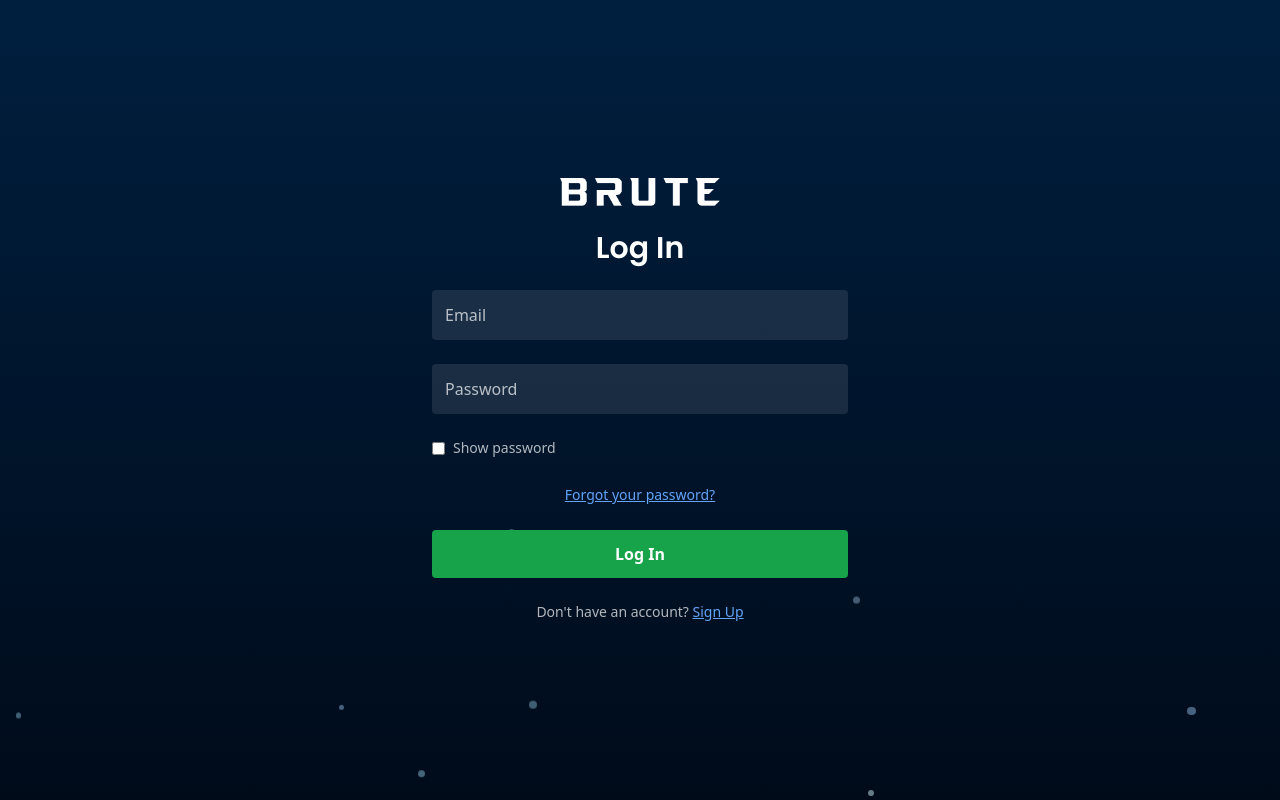
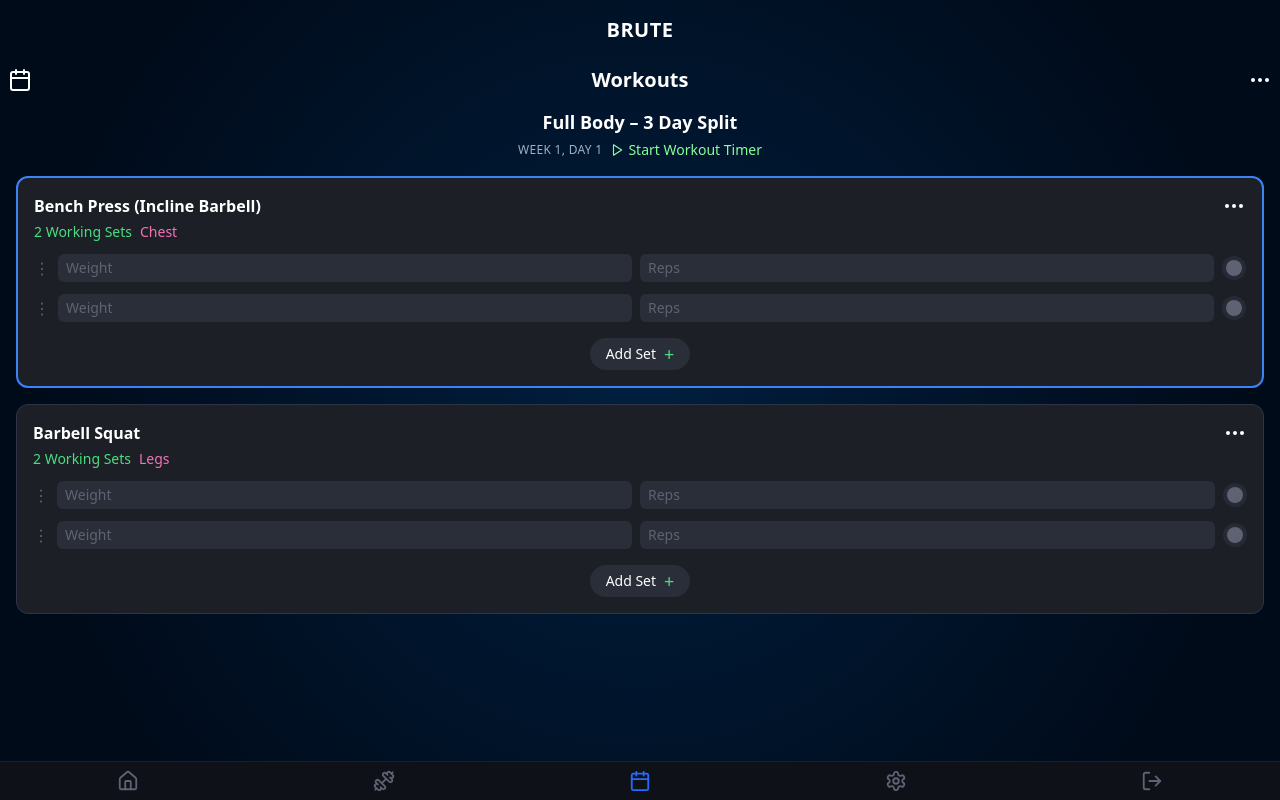
Before and after one commit to clampos/brute, a React (Vite) app: page /workouts in a window 1280 px wide. Before the commit this address led to /login. Built offline with nearby package versions, Linux system fonts and the light colour scheme.

Commit message:
Scaffolded Workouts.tsx

```diff
--- a/src/screens/Workouts.tsx
+++ b/src/screens/Workouts.tsx
@@ -1,105 +1,10 @@
-import React, { useState, useEffect } from "react";
+import React, { useEffect } from "react";
+import { MoreHorizontal, Dumbbell, Play, Calendar } from "lucide-react";
+import BottomBar from "../components/BottomBar";
 import { useNavigate } from "react-router-dom";
-import logo from "../assets/logo.png";
-import icon from "../assets/icon_placeholder.png";
-import BottomBar from "../components/BottomBar";
-import {
-  Calendar,
-  MoreHorizontal,
-  ChevronDown,
-  ChevronRight,
-  Clock,
-} from "lucide-react";
 
 export default function Workouts() {
   const navigate = useNavigate();
-  const [firstName, setFirstName] = useState("John");
-  const [surname, setSurname] = useState("Doe");
-  const [loading, setLoading] = useState(true);
-  const [workoutsData, setWorkoutsData] = useState<Record<string, any[]>>({});
-  const [openSections, setOpenSections] = useState<Record<string, boolean>>({});
-
-  useEffect(() => {
-    const token = localStorage.getItem("token");
-    if (!token) {
-      navigate("/login");
-      return;
-    }
-
-    const fetchData = async () => {
-      try {
-        // Fetch user
-        const userRes = await fetch("http://localhost:4242/api/dashboard", {
-          headers: { Authorization: `Bearer ${token}` },
-        });
-
-        if (!userRes.ok) throw new Error("Unauthorized");
-
-        const userData = await userRes.json();
-        setFirstName(userData.firstName);
-        setSurname(userData.surname);
-
-        // For now, we'll simulate workout data
-        // In a real app, you'd fetch from: http://localhost:4242/auth/workouts
-        const mockWorkouts = [
-          {
-            id: 1,
-            name: "Upper Body Strength",
-            date: "2024-07-22",
-            duration: 45,
-            status: "completed",
-            programme: "Push Pull Legs",
-          },
-          {
-            id: 2,
-            name: "Lower Body Power",
-            date: "2024-07-21",
-            duration: 50,
-            status: "completed",
-            programme: "Push Pull Legs",
-          },
-          {
-            id: 3,
-            name: "Cardio Session",
-            date: "2024-07-20",
-            duration: 30,
-            status: "completed",
-            programme: "Full Body",
-          },
-        ];
-
-        // Group by date (you could group by week, month, or programme)
-        const grouped: Record<string, any[]> = {};
-        mockWorkouts.forEach((workout: any) => {
-          const dateKey = new Date(workout.date).toLocaleDateString("en-US", {
-            weekday: "long",
-            year: "numeric",
-            month: "long",
-            day: "numeric",
-          });
-          if (!grouped[dateKey]) grouped[dateKey] = [];
-          grouped[dateKey].push(workout);
-        });
-
-        setWorkoutsData(grouped);
-
-        // Initialize open state for all sections
-        const initialOpen: Record<string, boolean> = {};
-        Object.keys(grouped).forEach((key) => {
-          initialOpen[key] = true;
-        });
-        setOpenSections(initialOpen);
-      } catch (err) {
-        console.error("Error:", err);
-        localStorage.removeItem("token");
-        navigate("/login");
-      } finally {
-        setLoading(false);
-      }
-    };
-
-    fetchData();
-  }, []);
 
   const handleLogout = () => {
     localStorage.removeItem("token");
@@ -107,31 +12,22 @@ export default function Workouts() {
     navigate("/login");
   };
 
-  const toggleSection = (section: string) => {
-    setOpenSections((prev) => ({
-      ...prev,
-      [section]: !prev[section],
-    }));
-  };
-
   return (
     <div
-      className="min-h-screen text-[#5E6272] flex flex-col p-4 pb-16"
+      className="min-h-screen text-white pb-16"
       style={{
         background:
           "radial-gradient(circle at center, #001F3F 0%, #000B1A 80%)",
       }}
     >
-      {/* Logo */}
-      <div className="w-full max-w-[375px] h-[44px] px-4 flex justify-center items-center mx-auto">
-        <img
-          src={logo}
-          alt="Logo"
-          className="w-[84.56px] h-[15px] object-contain md:w-[100px] md:h-[18px]"
-        />
+      {/* Top Logo Bar */}
+      <div className="w-full max-w-[375px] h-[44px] px-4 flex justify-center items-center mx-auto pt-4">
+        <span className="text-white text-xl font-bold tracking-wide">
+          BRUTE
+        </span>
       </div>
 
-      {/* Top Bar */}
+      {/* Top Navigation Bar */}
       <div className="flex justify-between items-center mt-4 px-2 h-10 relative">
         <Calendar className="text-white w-6 h-6" />
         <h2 className="absolute left-1/2 transform -translate-x-1/2 text-white font-semibold text-xl">
@@ -140,82 +36,77 @@ export default function Workouts() {
         <MoreHorizontal className="text-white w-6 h-6" />
       </div>
 
-      {/* Start New Workout */}
-      <div className="w-full px-2 mb-5 mt-6">
-        <div
-          className="bg-[#1C1F26] border border-[#5E6272] rounded-xl px-4 py-4 flex justify-between items-center cursor-pointer"
-          onClick={() => navigate("/workout/new")}
-        >
-          <span className="font-semibold text-base text-white">
-            Start New Workout
-          </span>
-          <div className="w-6 h-6 bg-white text-black rounded-full flex items-center justify-center font-bold">
-            +
-          </div>
-        </div>
-      </div>
-
-      {/* Workout History Sections */}
-      <div className="flex flex-col gap-6 px-2">
-        {loading ? (
-          <div className="text-white">Loading...</div>
-        ) : Object.keys(workoutsData).length > 0 ? (
-          Object.entries(workoutsData).map(([section, workouts], idx) => {
-            const isOpen = openSections[section];
-
-            return (
-              <div key={idx}>
-                <div
-                  className="flex items-center gap-2 cursor-pointer mb-2"
-                  onClick={() => toggleSection(section)}
-                >
-                  {isOpen ? (
-                    <ChevronDown className="text-green-500 w-4 h-4" />
-                  ) : (
-                    <ChevronRight className="text-green-500 w-4 h-4" />
-                  )}
-                  <h3 className="text-xs text-[#5E6272] font-semibold tracking-widest uppercase">
-                    {section}
+      {/* Sub Header */}
+      <div className="text-center mt-2">
+        <h3 className="text-lg font-semibold text-white">
+          Full Body – 3 Day Split
         </h3>
       </div>
 
-                {isOpen && (
-                  <div className="flex flex-col gap-3">
-                    {workouts.map((workout: any) => (
+      {/* Week Info & Timer */}
+      <div className="flex justify-center items-center gap-2 mt-1 text-sm text-[#A0AEC0]">
+        <span className="uppercase text-xs tracking-wide">Week 1, Day 1</span>
+        <span className="flex items-center gap-1 text-[#86FF99] font-medium cursor-pointer">
+          <Play size={14} /> Start Workout Timer
+        </span>
+      </div>
+
+      {/* Exercise Cards */}
+      <div className="px-4 mt-4 space-y-4">
+        {[1, 2].map((_, i) => (
           <div
-                        key={workout.id}
-                        className="w-full bg-[#1C1F26] border border-[#2F3544] rounded-xl px-4 py-3 flex items-center gap-3 cursor-pointer"
-                        onClick={() => navigate(`/workout/${workout.id}`)}
+            key={i}
+            className={`rounded-xl p-4 ${
+              i === 0 ? "border-2 border-blue-500" : "border border-[#2F3544]"
+            } bg-[#1C1F26]`}
           >
-                        <Calendar className="text-green-500 w-5 h-5" />
-                        <div className="flex-1">
-                          <p className="font-semibold text-white">
-                            {workout.name}
-                          </p>
-                          <p className="text-sm text-[#00FFAD]">
-                            {workout.programme} · {workout.duration} min
-                          </p>
+            <div className="flex justify-between items-start">
+              <div>
+                <h4 className="text-white font-semibold text-base">
+                  {i === 0 ? "Bench Press (Incline Barbell)" : "Barbell Squat"}
+                </h4>
+                <div className="flex text-sm gap-2 mt-1">
+                  <span className="text-green-400">2 Working Sets</span>
+                  <span className="text-pink-400">
+                    {i === 0 ? "Chest" : "Legs"}
+                  </span>
                 </div>
-                        <div className="flex items-center gap-1 text-[#5E6272]">
-                          <Clock className="w-4 h-4" />
-                          <span className="text-xs">{workout.status}</span>
+              </div>
+              <MoreHorizontal className="text-white" />
+            </div>
+
+            {/* Input Sets */}
+            {[0, 1].map((_, setIdx) => (
+              <div key={setIdx} className="flex items-center gap-2 mt-3">
+                <div className="w-4 text-[#5E6272]">⋮</div>
+                <input
+                  type="number"
+                  placeholder="Weight"
+                  className="bg-[#2A2E38] text-white rounded-md px-2 py-1 w-1/2 placeholder:text-[#5E6272] text-sm"
+                />
+                <input
+                  type="number"
+                  placeholder="Reps"
+                  className="bg-[#2A2E38] text-white rounded-md px-2 py-1 w-1/2 placeholder:text-[#5E6272] text-sm"
+                />
+                <div className="bg-[#262A34] rounded-full p-1">
+                  <div className="w-4 h-4 bg-[#5E6272] rounded-full" />
+                </div>
+              </div>
+            ))}
+
+            {/* Add Set Button */}
+            <div className="mt-4 flex justify-center">
+              <button className="flex items-center gap-2 text-sm font-medium text-white bg-[#2A2E38] hover:bg-[#3a3f4a] px-4 py-1.5 rounded-full">
+                Add Set{" "}
+                <span className="text-green-400 text-lg leading-none">+</span>
+              </button>
             </div>
           </div>
         ))}
       </div>
-                )}
-              </div>
-            );
-          })
-        ) : (
-          <div className="w-full bg-[#1C1F26] border border-[#2F3544] rounded-xl px-4 py-10 flex justify-center items-center">
-            <p className="text-[#5E6272] font-semibold text-lg">
-              No workouts yet
-            </p>
-          </div>
-        )}
-      </div>
 
+      {/* Bottom Bar */}
       <BottomBar onLogout={handleLogout} />
     </div>
   );
```
Also changed, not shown: 1 other file (tests, documents, lock files or other folders). Lines whose indentation alone changed are shown as unchanged.
